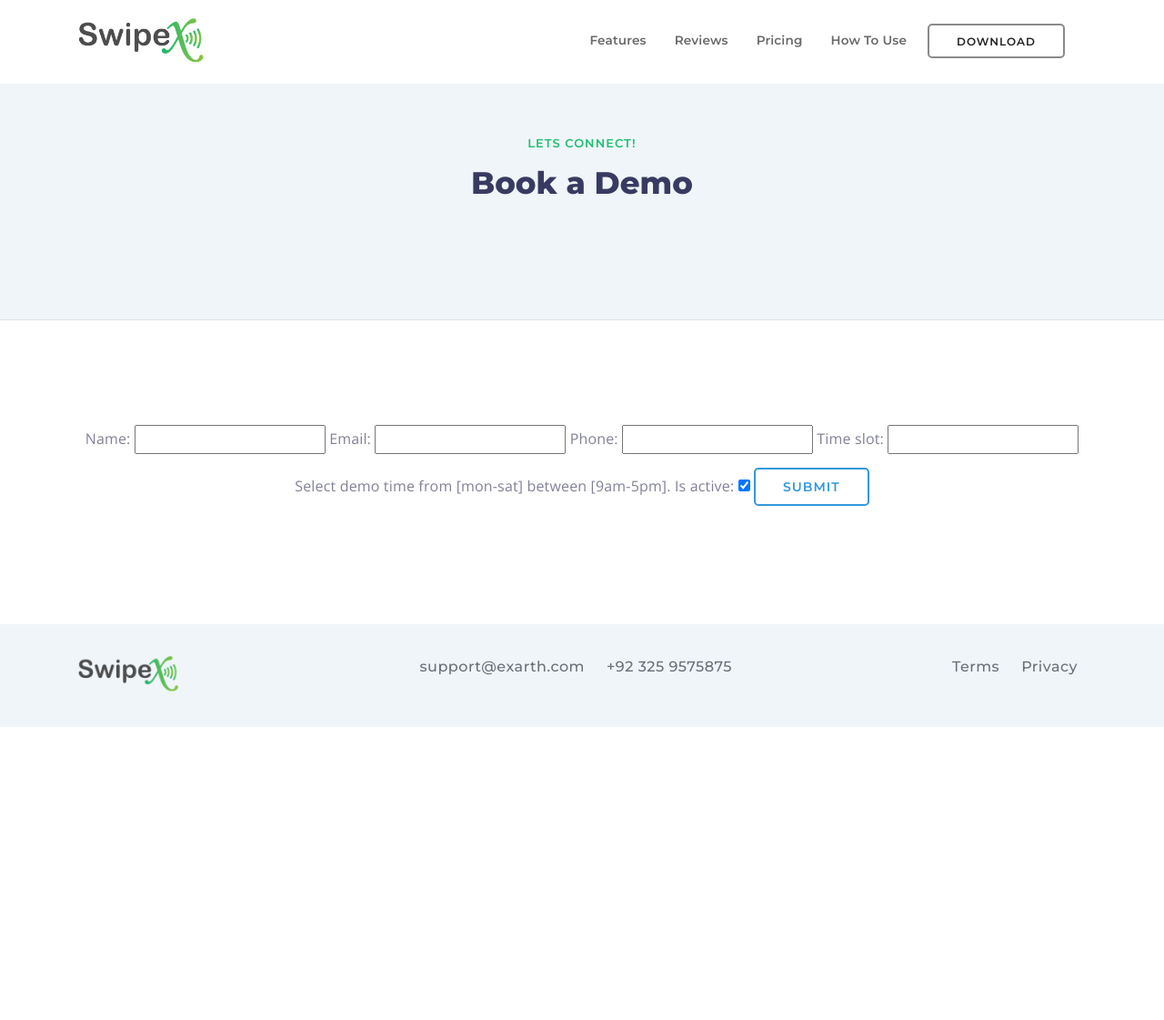
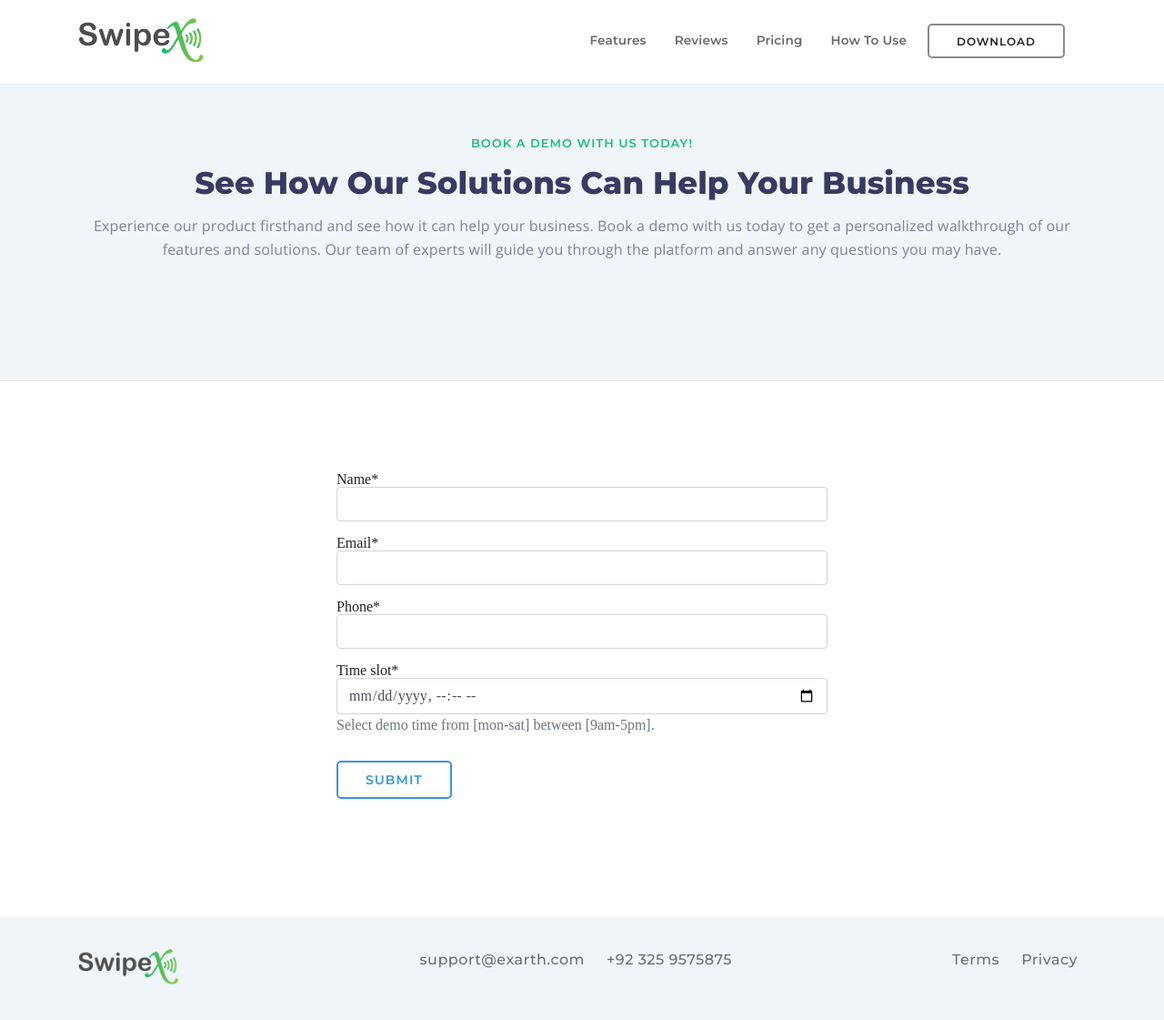
Before and after one commit to IkramKhan-DevOps/exp-shopkit-site, a Django app: page /book-a-demo/ in a window 1280 px wide. Shown: the whole page at 91% size. Before the commit the page ends 799 px from the top, so only its background shows below. Run offline with Django 4.2, Linux system fonts and the light colour scheme; some libraries are stand-ins or nearby versions.

Commit message:
FEAT: book a demo backend added.

```diff
--- a/core/settings.py
+++ b/core/settings.py
@@ -18,6 +18,7 @@
 ENVIRONMENT = env('ENVIRONMENT')
 ALLOWED_HOSTS = ["127.0.0.1", "shopkit.exarth.com"]
 SITE_ID = 1
+CRISPY_TEMPLATE_PACK = "bootstrap4"
 
 INSTALLED_APPS = [
     # DJANGO APPS
@@ -29,6 +30,9 @@
     'django.contrib.messages',
     'django.contrib.staticfiles',
     'django.contrib.humanize',
+
+    # EXTERNAL APPS
+    'crispy_forms',
 
     # YOUR APPS
     'src.accounts.apps.AccountsConfig',
--- a/requirements.txt
+++ b/requirements.txt
@@ -5,3 +5,4 @@
 django-resized
 python-decouple
 django-browser-reload
+django-crispy-forms
--- a/src/website/templates/website/book.html
+++ b/src/website/templates/website/book.html
@@ -1,5 +1,6 @@
 {% extends 'website/base.html' %}
 {% load static %}
+{% load crispy_forms_tags %}
 
 {% block subtitle %}
     Downloads
@@ -16,9 +17,13 @@
                         <div class="f-text">
                             <div class="left-content">
                                 <div class="cat2 text-center">
-                                    <h4>Lets connect!</h4>
-                                    <h2>Book a Demo</h2>
+                                    <h4>Book a Demo with Us Today!</h4>
+                                    <h2>See How Our Solutions Can Help Your Business</h2>
                                     <p>
+                                        Experience our product firsthand and see how it can help your business. Book a
+                                        demo with us today to get a personalized walkthrough of our features and
+                                        solutions. Our team of experts will guide you through the platform and answer
+                                        any questions you may have.
                                     </p>
                                 </div>
                             </div>
@@ -35,16 +40,18 @@
         <div class="container">
             <div class="hero-content wow fadeIn">
                 <div class="row">
-                    <div class="container text-center">
+                    <div class="container text-center col-sm-6">
                         <div class="f-text">
                             <div class="left-content">
-                                <div class="cat2 text-center">
-                                    <p>
-                                        {{ form }}
+                                <div class="cat2">
+                                    <form method="post">
+                                        {% csrf_token %}
+                                        {{ form|crispy }}
                                         <button class="btn-action btn-outline nav-link js-scroll-trigger" type="submit">
                                             Submit
                                         </button>
-                                    </p>
+
+                                    </form>
                                 </div>
                             </div>
                         </div>
@@ -55,3 +62,11 @@
     </div>
 
 {% endblock context %}
+
+{% block js_out %}
+    <script>
+    $(document).ready(function () {
+        $('#id_time_slot').attr('type', 'datetime-local');
+    })
+    </script>
+{% endblock %}
--- a/src/website/views.py
+++ b/src/website/views.py
@@ -1,4 +1,5 @@
 from django.http import Http404, FileResponse
+from django.urls import reverse_lazy
 from django.views.generic import TemplateView, CreateView
 
 from src.administration.admins.models import Application, DemoRequest
@@ -80,4 +81,5 @@
 class BookADemoView(CreateView):
     template_name = 'website/book.html'
     model = DemoRequest
-    fields = ['name', 'email', 'phone', 'time_slot', 'is_active']
+    fields = ['name', 'email', 'phone', 'time_slot']
+    success_url = reverse_lazy('website:book-a-demo')
```
